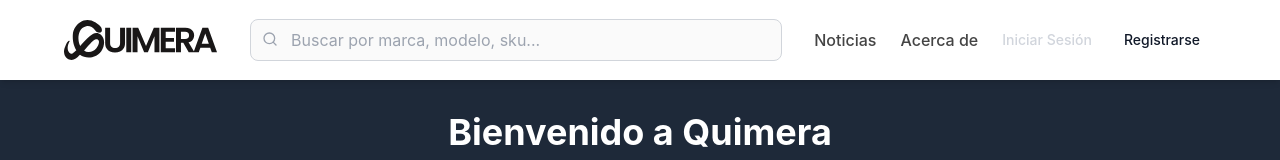
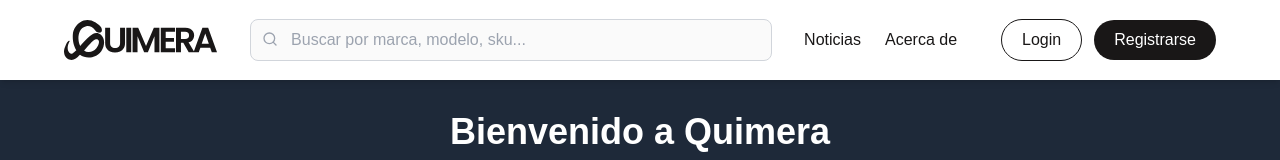
Before and after one commit to wendarnation/quimerafrontend, a Next.js app: page / in a window 1280 px wide. Shown: the top 160 px of the page. Built offline with nearby package versions, Linux system fonts and the light colour scheme; no server answers.

Commit message:
Añadidas mejoras navbar (desktop)

```diff
--- a/src/app/globals.css
+++ b/src/app/globals.css
@@ -23,8 +23,6 @@
 @theme inline {
   --color-background: var(--background);
   --color-foreground: var(--foreground);
-  --font-sans: var(--font-geist-sans);
-  --font-mono: var(--font-geist-mono);
 }
 
 @media (prefers-color-scheme: dark) {
@@ -37,7 +35,7 @@
 body {
   background: var(--background);
   color: var(--foreground);
-  font-family: Inter, sans-serif;
+  font-family: Poppins, sans-serif;
 }
 
 /* Custom utilities */
--- a/src/app/settings/SettingsClient.tsx
+++ b/src/app/settings/SettingsClient.tsx
@@ -1,7 +1,7 @@
 "use client";
 
 import { useState, useEffect } from "react";
-import { User, Settings, Trash2, Save, Eye, EyeOff } from "lucide-react";
+import { User, Settings, Trash2, Save, Eye, EyeOff, LogOut } from "lucide-react";
 import { useRouter } from "next/navigation";
 
 interface Auth0User {
@@ -174,6 +174,17 @@
           </div>
 
           <div className="p-6">
+            {/* Logout Button */}
+            <div className="mb-6 flex justify-end">
+              <a
+                href="/auth/logout"
+                className="inline-flex items-center px-4 py-2 border border-red-600 text-sm font-medium rounded-md text-red-200 bg-red-800 hover:bg-red-700 focus:outline-none focus:ring-2 focus:ring-offset-2 focus:ring-red-500 transition-colors"
+              >
+                <LogOut className="h-4 w-4 mr-2" />
+                Cerrar sesión
+              </a>
+            </div>
+
             {/* Messages */}
             {error && (
               <div className="mb-4 bg-red-900 border border-red-700 rounded-md p-4">
--- a/src/components/Navbar.tsx
+++ b/src/components/Navbar.tsx
@@ -1,7 +1,7 @@
 "use client";
 
 import { useState } from "react";
-import { Search, User, ChevronDown, Users, Heart } from "lucide-react";
+import { Search, User, Heart } from "lucide-react";
 import Image from "next/image";
 import { usePermissions } from "../hooks/usePermissions";
 import { AuthUser } from "../types/auth";
@@ -14,7 +14,6 @@
 // Componente Navbar
 export default function Navbar({ user, onSearch }: NavbarProps) {
   const [searchQuery, setSearchQuery] = useState("");
-  const [showUserMenu, setShowUserMenu] = useState(false);
   const { hasAdminPermission, isLoading: permissionsLoading } =
     usePermissions();
 
@@ -36,6 +35,7 @@
                 src="/quimera_imagotipo_black.svg"
                 alt="Quimera Sneakers"
                 className="h-10 w-auto"
+                title="Ir a Home"
               />
             </a>
           </div>
@@ -60,32 +60,25 @@
           <div className="flex items-center space-x-6">
             <a
               href="#"
-              className="text-verylightblack text-md font-medium transition-colors"
+              className="text-lightblack text-md font-medium transition-colors"
+              title="Noticias"
             >
               Noticias
             </a>
             <a
               href="#"
-              className="text-verylightblack text-md font-medium transition-colors"
+              className="text-lightblack text-md font-medium transition-colors"
+              title="Acerca de"
             >
               Acerca de
             </a>
-
-            {/* Enlace de favoritos - solo visible para usuarios autenticados */}
-            {user && (
-              <a
-                href="/favorites"
-                className="flex items-center space-x-1 text-verylightblack text-md font-medium transition-colors"
-              >
-                <span>Favoritos</span>
-              </a>
-            )}
 
             {/* Enlace de administración - solo visible para administradores */}
             {user && !permissionsLoading && hasAdminPermission() && (
               <a
                 href="/admin/users"
-                className="flex items-center space-x-1 text-verylightblack text-md font-medium transition-colors"
+                className="flex items-center space-x-1 text-lightblack text-md font-medium transition-colors"
+                title="Usuarios"
               >
                 <span>Usuarios</span>
               </a>
@@ -93,13 +86,23 @@
 
             {/* Usuario / Login */}
             {user ? (
-              <div className="relative">
-                <button
-                  onClick={() => setShowUserMenu(!showUserMenu)}
-                  className="ml-20 flex items-center space-x-1 text-gray-300 hover:text-white transition-colors"
+              <div className="relative flex items-center space-x-4 ml-20">
+                {/* Icón de favoritos */}
+                <a
+                  href="/favorites"
+                  className="text-lightblack hover:text-redneon transition-colors"
+                  title="Favoritos"
                 >
-                  {/* Avatar del usuario */}
-                  <div className="h-10 w-10 rounded-full overflow-hidden border-2 border-lightaccentwhite">
+                  <Heart className="h-5 w-5" />
+                </a>
+
+                {/* Avatar del usuario */}
+                <a
+                  href="/settings"
+                  className="flex items-center hover:opacity-80 transition-opacity"
+                  title="Ajustes"
+                >
+                  <div className="h-10 w-10 rounded-full overflow-hidden border-2 border-transparent hover:border-verylightblack">
                     {user.picture ? (
                       <Image
                         src={user.picture}
@@ -114,44 +117,19 @@
                       </div>
                     )}
                   </div>
-
-                  {/* <span className="text-sm hidden md:inline">{user.name}</span> */}
-                  <ChevronDown className="h-4 w-4 text-verylightblack font-semibold" />
-                </button>
-
-                {/* Dropdown del usuario */}
-                {showUserMenu && (
-                  <div className="absolute right-0 mt-2 w-48 bg-white rounded-md shadow-lg py-1 z-50">
-                    <div className="px-4 py-2 text-sm text-gray-700 border-b border-gray-100">
-                      <div className="font-medium">{user.name}</div>
-                      <div className="text-gray-500 text-xs">{user.email}</div>
-                    </div>
-                    <a
-                      href="/settings"
-                      className="block px-4 py-2 text-sm text-gray-700 hover:bg-gray-100 transition-colors"
-                    >
-                      Ajustes
-                    </a>
-                    <a
-                      href="/auth/logout"
-                      className="block px-4 py-2 text-sm text-red-600 hover:bg-red-50 transition-colors"
-                    >
-                      Cerrar sesión
-                    </a>
-                  </div>
-                )}
+                </a>
               </div>
             ) : (
-              <div className="flex items-center space-x-4">
+              <div className="flex items-center space-x-3 ml-5">
                 <a
                   href="/auth/login"
-                  className="text-gray-300 hover:text-white text-sm font-medium transition-colors"
+                  className="text-lightblack hover:text-white hover:bg-lightblack border border-lightblack rounded-3xl py-2 px-5 text-md font-medium transition-colors durantion-300"
                 >
-                  Iniciar Sesión
+                  Login
                 </a>
                 <a
                   href="/auth/login"
-                  className="bg-white text-gray-900 px-4 py-2 rounded-md text-sm font-medium hover:bg-gray-100 transition-colors"
+                  className="bg-lightblack text-white text px-4  py-2 rounded-3xl py-2 px-5 text-md font-medium"
                 >
                   Registrarse
                 </a>
@@ -160,16 +138,6 @@
           </div>
         </div>
       </div>
-
-      {/* Overlay para cerrar dropdowns */}
-      {showUserMenu && (
-        <div
-          className="fixed inset-0 z-40"
-          onClick={() => {
-            setShowUserMenu(false);
-          }}
-        />
-      )}
     </nav>
   );
 }
```
